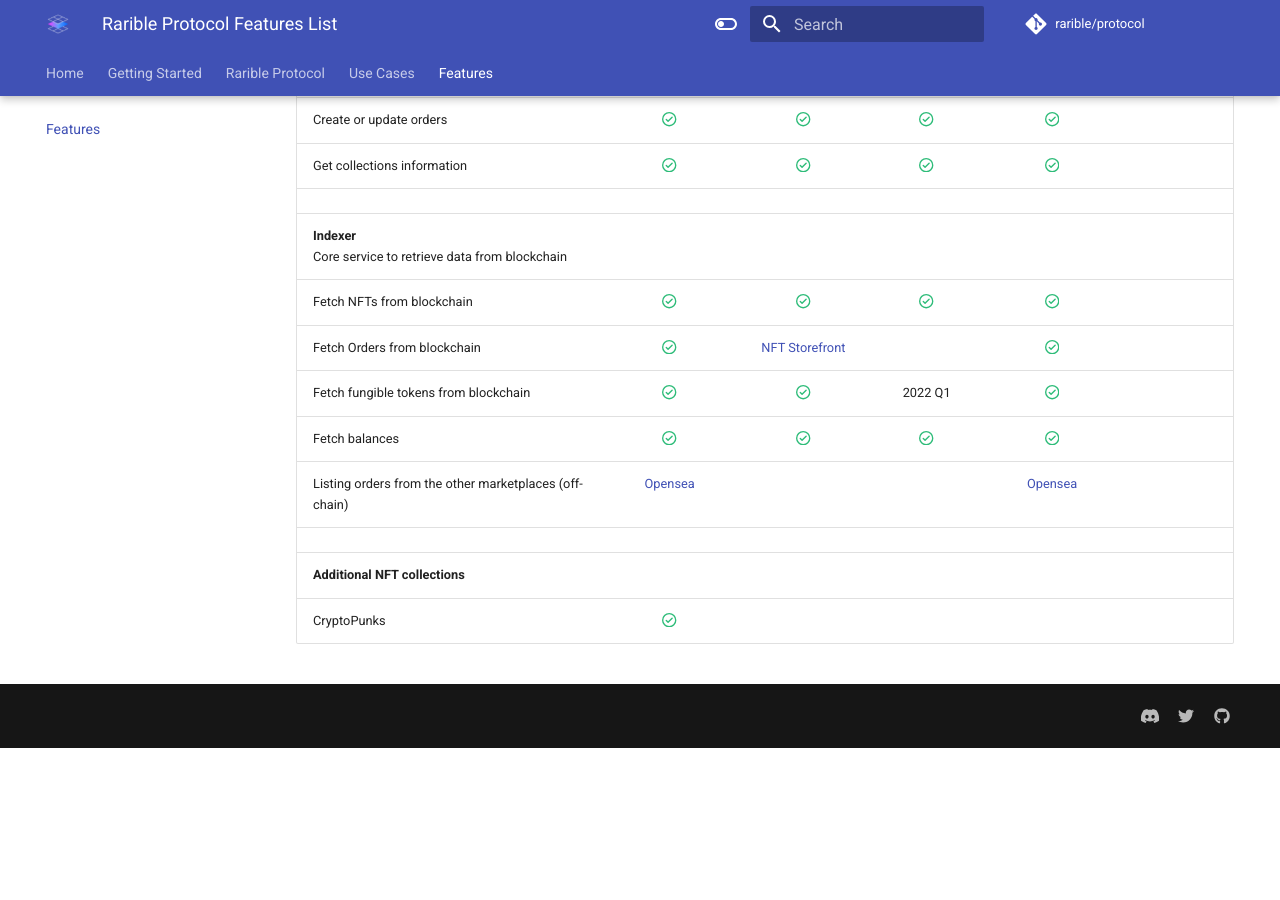
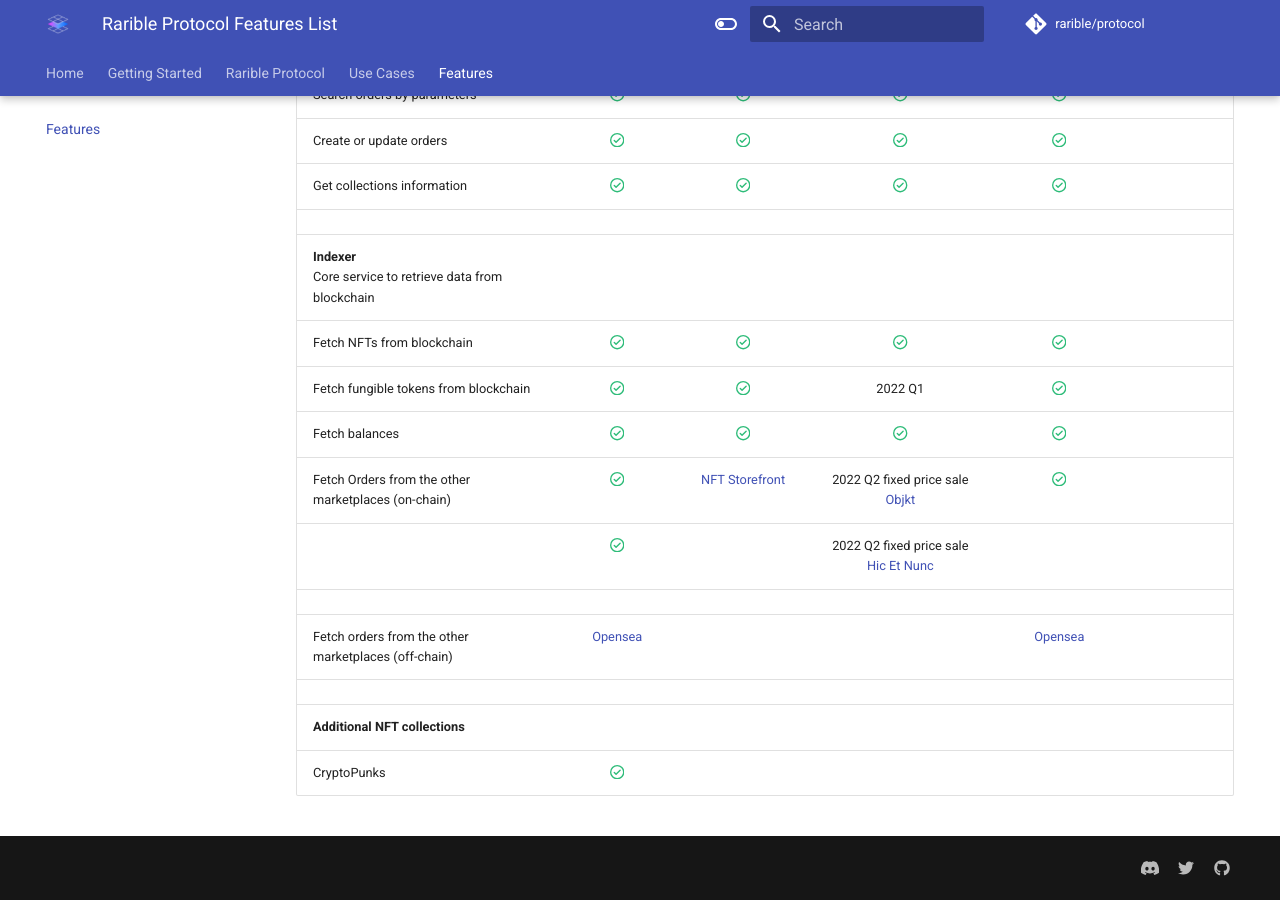
Before and after one commit to rarible/protocol, an MkDocs documentation site: the page built from docs/features.md, in a window 1280 px wide and 900 px high, scrolled down 1035 px. Built offline with MkDocs 1.6.1 and Material for MkDocs 9.7.7, drawn with Linux system fonts in a browser that asks for light colours; comment, search, counter and statistics services are not loaded; before the commit the page ends 1783 px from its top, so only the background shows below that.

Commit message:
fetch orders updated

```diff
--- a/docs/features.md
+++ b/docs/features.md
@@ -30,10 +30,12 @@
 |                                                               |                                                                                                        |                                                                                                    |                                                                                            |                                                                                                        |                          |
 | **Indexer**<br/>Core service to retrieve data from blockchain |                                                                                                        |                                                                                                    |                                                                                            |                                                                                                        |                          |
 | Fetch NFTs from blockchain                                    |                                  :octicons-check-circle-16:{ .check }                                  |                                :octicons-check-circle-16:{ .check }                                |                            :octicons-check-circle-16:{ .check }                            |                                  :octicons-check-circle-16:{ .check }                                  |                          |
-| Fetch Orders from blockchain                                  |                                  :octicons-check-circle-16:{ .check }                                  |                       [NFT Storefront](https://github.com/onflow/nft-storefront)                   |                                                                                            |                                  :octicons-check-circle-16:{ .check }                                  |                          |
 | Fetch fungible tokens from blockchain                         |                                  :octicons-check-circle-16:{ .check }                                  |                                :octicons-check-circle-16:{ .check }                                |                                          2022 Q1                                           |                                  :octicons-check-circle-16:{ .check }                                  |                          |
 | Fetch balances                                                |                                  :octicons-check-circle-16:{ .check }                                  |                                :octicons-check-circle-16:{ .check }                                |                            :octicons-check-circle-16:{ .check }                            |                                  :octicons-check-circle-16:{ .check }                                  |                          |
-| Listing orders from the other marketplaces (off-chain)        |                                     [Opensea](https://opensea.io)                                      |                                                                                                    |                                                                                            |                                     [Opensea](https://opensea.io)                                      |                          |
+| Fetch Orders from the other marketplaces (on-chain)         |                                  :octicons-check-circle-16:{ .check }                                  |                       [NFT Storefront](https://github.com/onflow/nft-storefront)                   |2022 Q2 fixed price sale [Objkt](https://tzkt.io/KT1WvzYHCNBvDSdwafTHv7nJ1dWmZ8GCYuuC/operations/)|                                  :octicons-check-circle-16:{ .check }                            |                          |
+|                                                               |                                  :octicons-check-circle-16:{ .check }                                  |                                                                                                    |2022 Q2 fixed price sale [Hic Et Nunc](https://tzkt.io/KT1HbQepzV1nVGg8QVznG7z4RcHseD5kwqBn/operations/)|                                                                                            |                          |
+|                                                               |                                                                                                        |                                                                                                    |                                                                                            |                                                                                                        |                          |
+| Fetch orders from the other marketplaces (off-chain)        |                                     [Opensea](https://opensea.io)                                      |                                                                                                    |                                                                                            |                                     [Opensea](https://opensea.io)                                      |                          |
 |                                                               |                                                                                                        |                                                                                                    |                                                                                            |                                                                                                        |                          |
 | **Additional NFT collections**                                |                                                                                                        |                                                                                                    |                                                                                            |                                                                                                        |                          |
 | CryptoPunks                                                   |                                  :octicons-check-circle-16:{ .check }                                  |                                                                                                    |                                                                                            |                                                                                                        |                          |
```
